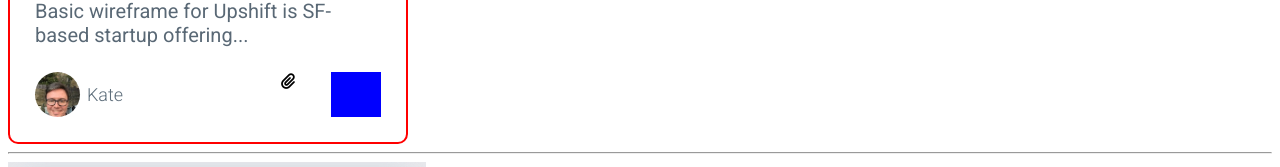
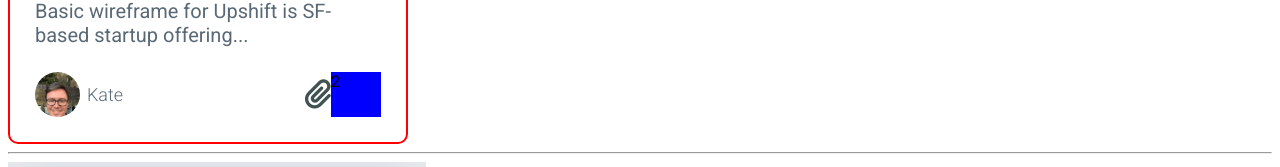
Before and after one commit to HelloThisIsFlo/FeKataTrelloCard, a plain HTML site: page index.html in a window 1280 px wide. Shown: the part 226-393 px from the top of the page. Drawn offline with Linux system fonts and the light colour scheme.

Commit message:
Add style for paperclip

```diff
--- a/index.html
+++ b/index.html
@@ -23,7 +23,7 @@
       </div>
       <div class="attachment">
         <div class="attachment__icon"><i class="fas fa-paperclip"></i></div>
-        <div class="attachment__number"></div>
+        <div class="attachment__number">2</div>
       </div>
     </div>
 
--- a/styles.css
+++ b/styles.css
@@ -56,7 +56,10 @@ html * {
 }
 
 .attachment__icon {
-    width: 50px;
+    font-size: 30px;
+    color: #405252;
+    align-self: center;
+    text-align: center;
 }
 
 .attachment__number {
```
